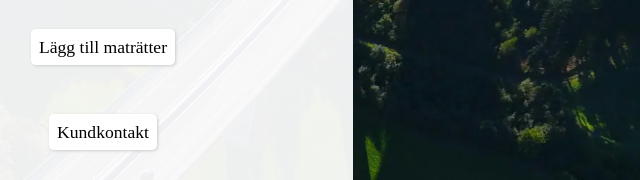
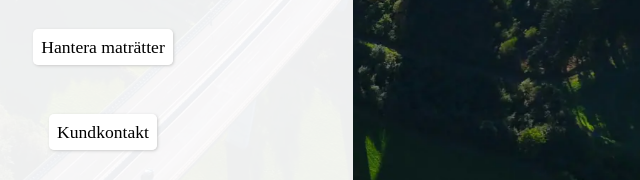
Before and after one commit to isasod2500/Projekt-front-admin, a website built with Vite: page projekt-front-admin/intranet.html in a window 1280 px wide. Shown: the part 265-445 px from the top of the page, 537-1177 px from the left. Built offline with nearby package versions, Linux system fonts and the light colour scheme; no server answers; sample sign-in values are in the browser's storage.

Commit message:
Quick text-fix, from "add dishes" to "manage dishes"

```diff
--- a/projekt-front-admin/intranet.html
+++ b/projekt-front-admin/intranet.html
@@ -20,7 +20,7 @@
           <p><a href="orders.html">Se över beställningar</a></p>
         </article>
         <article class="optionArticle">
-          <p><a href="dishIndex.html">Lägg till maträtter</a></p>
+          <p><a href="dishIndex.html">Hantera maträtter</a></p>
         </article>
         <article class="optionArticle">
           <p><a href="contact.html">Kundkontakt</a></p>
```
